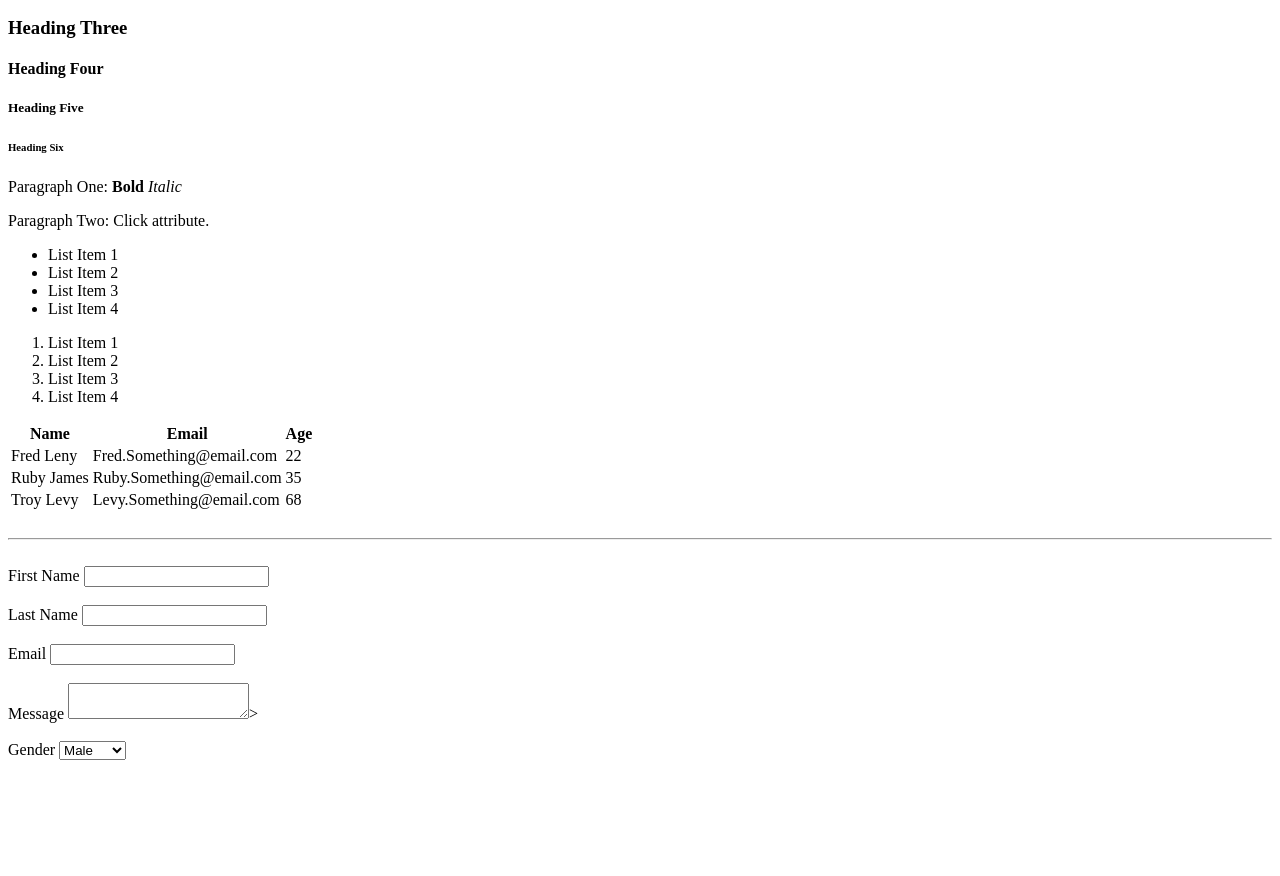
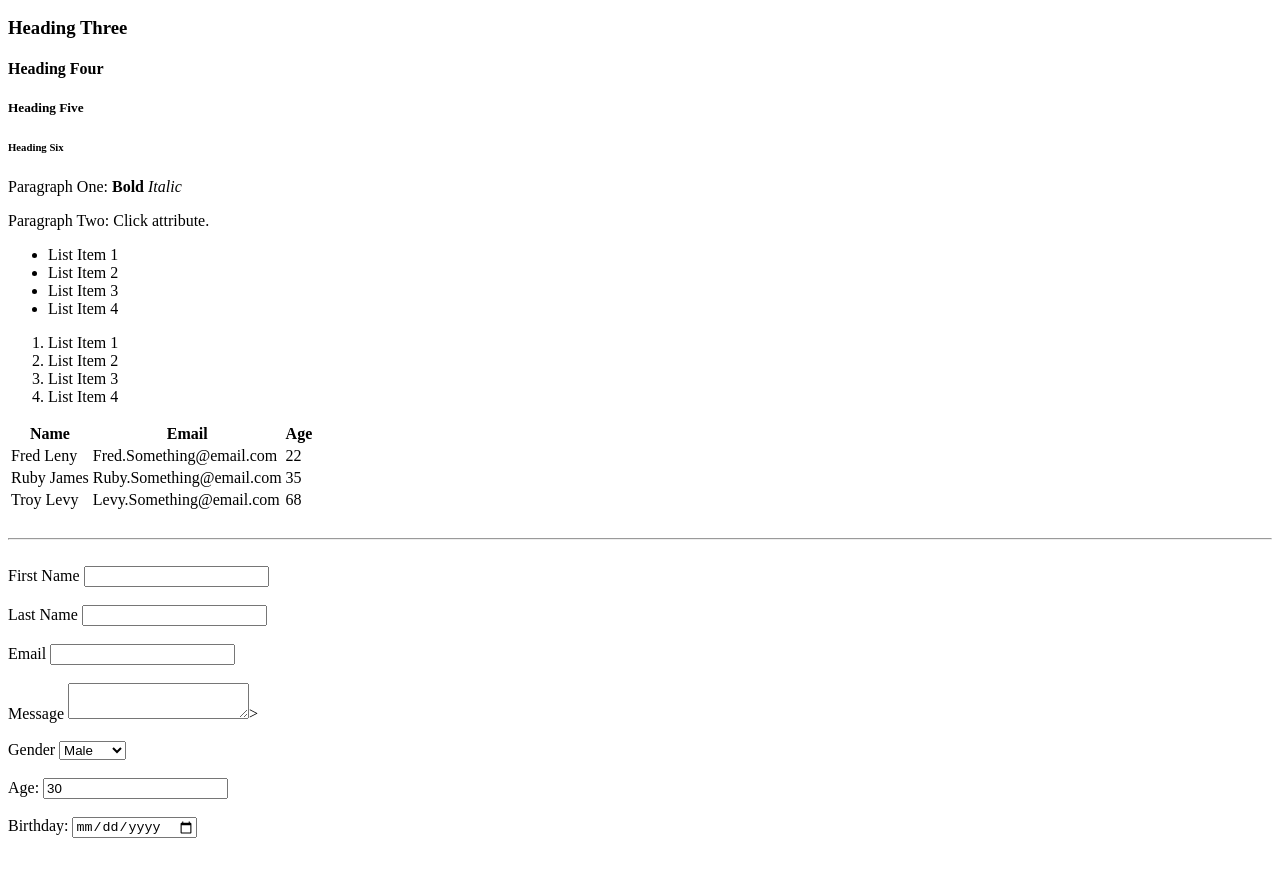
Before and after one commit to freddherck/HTMLcrash1, a plain HTML site: page index.html in a window 1280 px wide. Shown: the part 110-986 px from the top of the page. Drawn offline with Linux system fonts and the light colour scheme.

Commit message:
Age&BirthdayUnderTheSelect

```diff
--- a/index.html
+++ b/index.html
@@ -101,6 +101,17 @@
           <option value="other"> Other</option>
       </select>
   </div>
+  <br>
+    <div>
+        <label>Age:</label>
+        <input type="number" name="age" value="30">
+    </div>
+    <br>
+    <div>
+        <label>Birthday:</label>
+        <input type="date" name="birthday">
+    </div>
+    <br>
 </form>
 
 <div style="margin-top:500px"></div>
```
